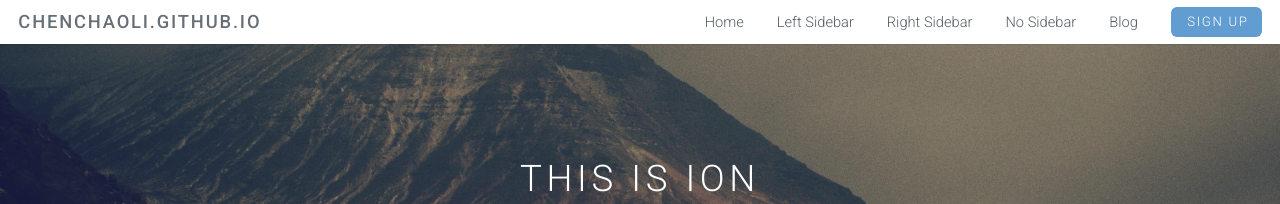
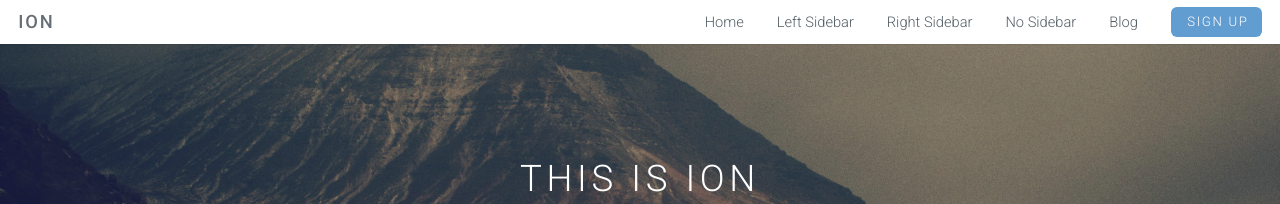
Before and after one commit to CCLCM/chenchaoli.github.io, a Jekyll site: the page built from index.html, in a window 1280 px wide. Shown: the top 204 px of the page. Built offline with Jekyll 4.4.1, drawn with Linux system fonts in a browser that asks for light colours; the list of posts is cut into pages by our own code; some of the changed lines change nothing that is shown.

Commit message:
添加模板

```diff
--- a/_config.yml
+++ b/_config.yml
@@ -1,25 +1,14 @@
 # Site settings
-name: Less Or More
-email: ccl_cm@163.com
-author: Chen Chao Li
-url: http://www.hifreud.com
-resume_site: https://cclcm.github.io/chenchaoli.github.io/
-github: https://github.com/CCLCM
-#baseurl: "/LessOrMore"
-description: Actually, less is more!
-meta_description: 康志华;个人博客;学而不思则罔;思而不学则殆;生命不止;折腾不休
-motto: It's our wits that make us men.
-banner: 学而不思则罔，思而不学则殆。
-
-#permalink: /:categories/:year/:month/:day/:title/
-permalink: /:year/:month/:day/:title/
-paginate: 10
-
-exclude: ['README.md', 'Gemfile.lock', 'Gemfile', 'Rakefile']
-
-github_username: 陈超利
+title: Ion
+email: your-email@domain.com
+description: > # this means to ignore newlines until "baseurl:"
+  Write an awesome description for your new site here. You can edit this
+  line in _config.yml. It will appear in your document head meta (for
+  Google search results) and in your feed.xml site description.#
+#baseurl: "/Ion-Jekyll-Theme" # the subpath of your site, e.g. /blog/
+url: "http://yourdomain.com" # the base hostname & protocol for your site
+twitter_username: jekyllrb
+github_username:  jekyll
 
 # Build settings
 markdown: kramdown
-
-baidu_analysis: 94be4b0f9fc5d94cc0d0415ea6761ae9
```
